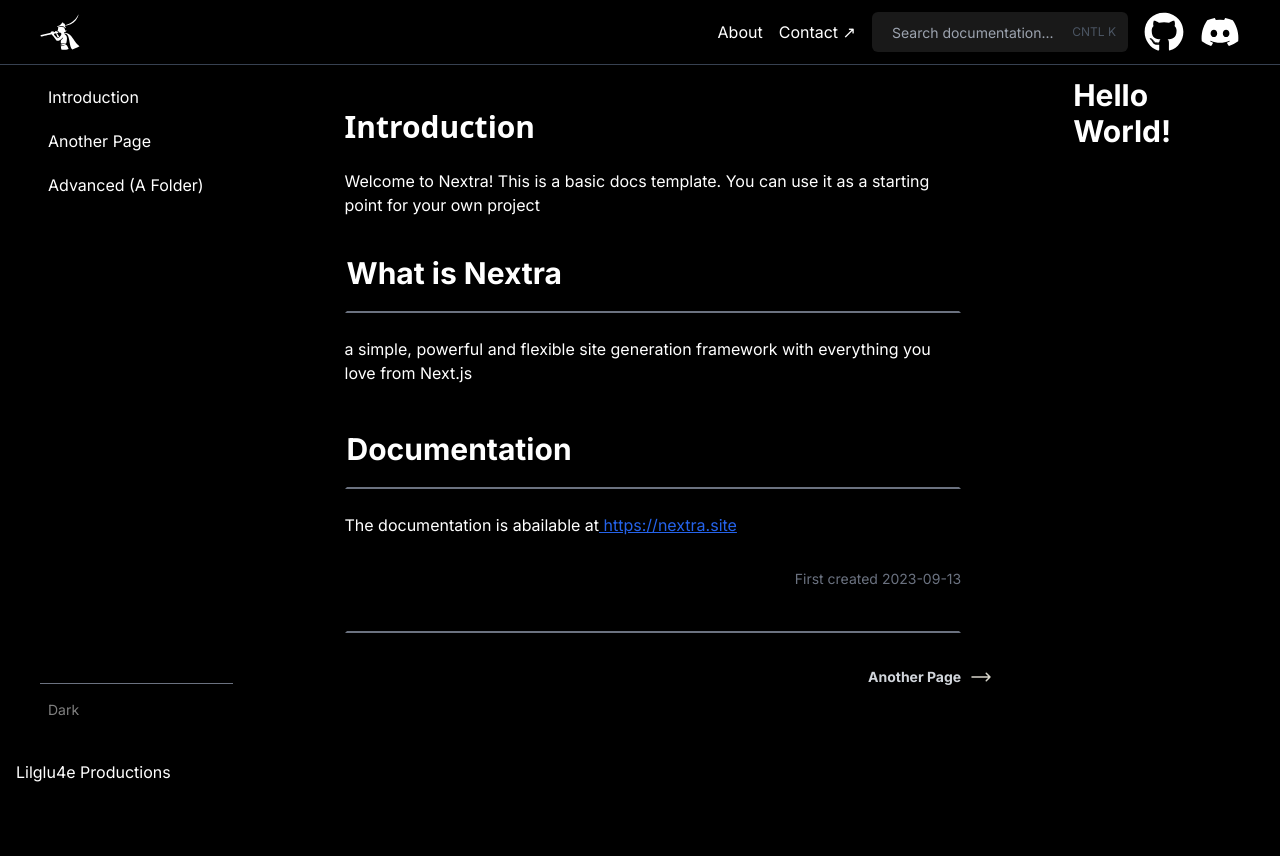
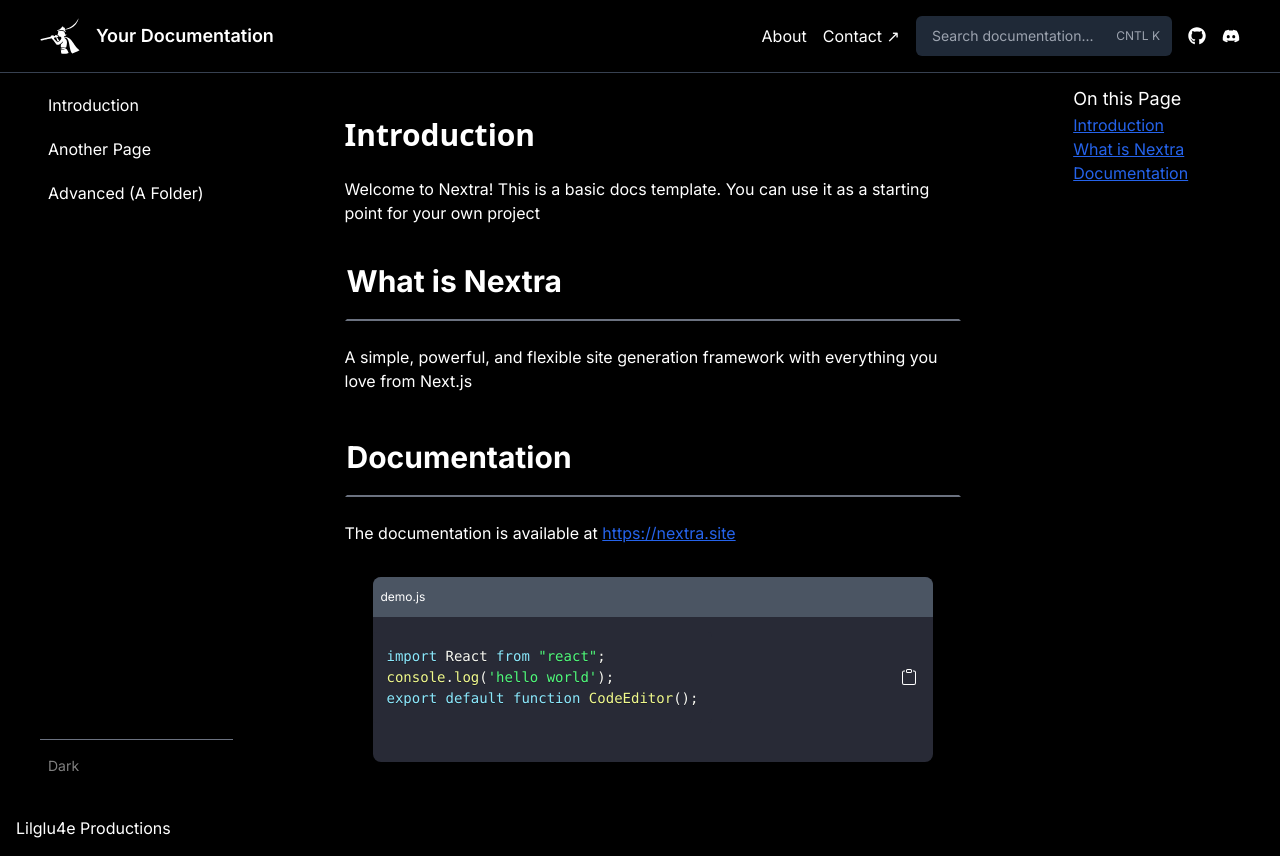
Before and after one commit to mohammadsarraf/next_template_1, a Next.js app: page / in a window 1280 px wide. Before the commit the page ends 800 px from the top, so only its background shows below. Built offline with nearby package versions, Linux system fonts and the light colour scheme.

Commit message:
CodeEditor.tsx

```diff
--- a/package.json
+++ b/package.json
@@ -23,6 +23,7 @@
     "react-dom": "18.2.0",
     "react-icons": "^4.11.0",
     "react-syntax-highlighter": "^15.5.0",
+    "syntax-highlighter": "^0.0.3",
     "tailwindcss": "^3.3.3",
     "typescript": "5.2.2"
   }
--- /dev/null
+++ b/src/app/Components/CodeEditor.tsx
@@ -0,0 +1,57 @@
+// CodeEditor.js
+import React from "react";
+import { Prism as SyntaxHighlighter } from "react-syntax-highlighter";
+import { dracula } from "react-syntax-highlighter/dist/esm/styles/prism";
+import { BsClipboard } from "react-icons/bs";
+
+export default function CodeEditor() {
+    const copyText = () => {
+        const codeElement = document.getElementById("code");
+        if (codeElement) {
+            const range = document.createRange();
+            range.selectNode(codeElement);
+            const selection = window.getSelection();
+            if (selection) {
+                selection.removeAllRanges();
+                selection.addRange(range);
+                try {
+                    document.execCommand("copy");
+                    selection.removeAllRanges();
+                    alert("Code copied to clipboard!");
+                } catch (err) {
+                    console.error("Unable to copy: ", err);
+                    alert("Failed to copy code to clipboard.");
+                }
+            } else {
+                alert("Unable to access the selection object.");
+            }
+        } else {
+            alert(
+                "Code element not found. Make sure the 'id' attribute is set correctly."
+            );
+        }
+    };
+
+    return (
+        <div className="border-black bg-[#282a36] rounded-lg m-5 pb-8">
+            <div className="bg-gray-600 rounded-t-lg text-xs w-full my-2 py-3">
+                <p className="text-white px-2">demo.js</p>
+            </div>
+
+            <div className="codeEditor flex justify-between">
+                <SyntaxHighlighter
+                    id="code"
+                    language="javascript"
+                    style={dracula}
+                    customStyle={{ fontSize: "0.875em" }}
+                    showInlineLineNumbers={true}
+                >
+                    {`import React from "react";\nconsole.log('hello world');\nexport default function CodeEditor();`}
+                </SyntaxHighlighter>
+                <button onClick={copyText} className="mr-4">
+                    <BsClipboard />
+                </button>
+            </div>
+        </div>
+    );
+}
--- a/src/app/Components/Info.tsx
+++ b/src/app/Components/Info.tsx
@@ -1,9 +1,39 @@
 import React from "react";
 
-export default function Info() {
-    return (
-        <div className="flex flex-col text-white w-72 px-10 py-3">
-            <h1>Hello World!</h1>
-        </div>
-    )
+interface InfoProps {
+  // Define any props here if needed
 }
+
+export default function Info(props: InfoProps) {
+  const handleLinkClick = (e: React.MouseEvent<HTMLAnchorElement>, id: string) => {
+    e.preventDefault();
+    const targetElement = document.getElementById(id);
+    if (targetElement) {
+      targetElement.scrollIntoView({ behavior: "smooth" });
+    }
+  };
+
+  return (
+    <div className="flex flex-col text-white w-72 px-10 py-3">
+      <p className="text-lg">On this Page</p>
+      <ul>
+        <li>
+          <a href="#introduction" onClick={(e) => handleLinkClick(e, "introduction")}>
+            Introduction
+          </a>
+        </li>
+        <li>
+          <a href="#what-is-nextra" onClick={(e) => handleLinkClick(e, "what-is-nextra")}>
+            What is Nextra
+          </a>
+        </li>
+        <li>
+          <a href="#documentation" onClick={(e) => handleLinkClick(e, "documentation")}>
+            Documentation
+          </a>
+        </li>
+        {/* Add more links as needed */}
+      </ul>
+    </div>
+  );
+}
--- a/src/app/Components/Main.tsx
+++ b/src/app/Components/Main.tsx
@@ -1,55 +1,55 @@
+// Main.js
 import React from "react";
+import CodeEditor from "./CodeEditor";
+import { BsArrowRight } from 'react-icons/bs';
 
-interface MainProps {
-    name: string; // Specify the type of the 'name' prop
+export default function Main() {
+  const handleLinkClick = (e: React.MouseEvent<HTMLAnchorElement>, id: string) => {
+    e.preventDefault();
+    const targetElement = document.getElementById(id);
+    if (targetElement) {
+      targetElement.scrollIntoView({ behavior: "smooth" });
     }
+  };
 
-export default function Main({ name }: MainProps) {
   return (
-        <div className=" text-white flex-grow px-10 py-3">
-
-            <h1 className="mx-8 mt-8 font-sans text-white transition-colors duration-300 ease-in-out group-hover:text-blue-500">
+    <div className="text-white flex-grow px-10 py-3 overflow-y-scroll">
+      <h1 id="introduction" className="mx-8 mt-8 font-sans text-white transition-colors duration-300 ease-in-out group-hover:text-blue-500">
         Introduction
       </h1>
       <p className="mt-6 mx-8">
-                Welcome to Nextra! This is a basic docs template. You can use it as a starting point for your own project</p>
+        Welcome to Nextra! This is a basic docs template. You can use it as a starting point for your own project
+      </p>
 
       <div className="group">
-
-                <h1 className="mx-8 mt-4 font-bold">
+        <h1 id="what-is-nextra" className="mx-8 mt-4 font-bold">
           What is Nextra
         </h1>
-
         <p className="mt-6 mx-8">
-                    a simple, powerful and flexible site generation framework with everything you love from Next.js
+          A simple, powerful, and flexible site generation framework with everything you love from Next.js
         </p>
-
       </div>
 
-            <div className="group">
+      <div id="documentation" className="group">
         <h1 className="mt-6 mx-8 bold">
           Documentation
         </h1>
         <p className="mx-8 mt-6">
-                    The documentation is abailable at
-                    <a href="www.google.com"> https://nextra.site</a>
+          The documentation is available at <a href="www.google.com">https://nextra.site</a>
         </p>
+        <div className="px-10 py-3">
+          <CodeEditor />
+        </div>
       </div>
 
       <div className="group mx-8 mt-8">
         <p className="text-right text-sm text-gray-500">First created 2023-09-13</p>
-                <h1> </h1>
       </div>
 
-            <div className="flex justify-end items-center mt-8">
-                <a title="Another Page" href="" className="flex items-center space-x-2 text-grey-500 no-underline transition-transform hover:translate-x-2 transform hover:scale-105 duration-300 ease-in-out">
+      <div className="flex justify-end items-center mt-8 hover:cursor-pointer">
         <span className="text-sm font-bold text-gray-300">Another Page</span>
-                    <svg xmlns="http://www.w3.org/2000/svg" fill="none" viewBox="0 0 24 24" strokeWidth={1.5} stroke="#d7d5cb" className="w-6 h-6">
-                        <path strokeLinecap="round" strokeLinejoin="round" d="M17.25 8.25L21 12m0 0l-3.75 3.75M21 12H3" />
-                    </svg>
-                </a>
+        <BsArrowRight className={`text-white ml-3`} />
       </div>
-
     </div>
   );
 }
--- a/src/app/Components/Menu.tsx
+++ b/src/app/Components/Menu.tsx
@@ -1,11 +1,32 @@
-import React, { useState, useRef, useEffect } from "react";
+// Menu.js
+import React, { useState, useRef } from "react";
+
+interface Button {
+  name: string;
+  key: string;
+}
+
+const buttons: Button[] = [
+  {
+    name: "Introduction",
+    key: "Introduction",
+  },
+  {
+    name: "Another Page",
+    key: "Another Page",
+  },
+  {
+    name: "Advanced (A Folder)",
+    key: "Advanced (A Folder)",
+  },
+];
 
 export default function Menu() {
-  const [selectedButton, setSelectedButton] = useState(null);
+  const [selectedButton, setSelectedButton] = useState<string | null>(null);
   const [isThemeDropdownOpen, setIsThemeDropdownOpen] = useState(false);
   const [selectedTheme, setSelectedTheme] = useState("light"); // Default theme
 
-  const handleButtonClick = (buttonName: any) => {
+  const handleButtonClick = (buttonName: string) => {
     setSelectedButton(buttonName);
   };
 
@@ -13,58 +34,29 @@
     setIsThemeDropdownOpen(!isThemeDropdownOpen);
   };
 
-  const handleThemeChange = (theme: any) => {
+  const handleThemeChange = (theme: string) => {
     setSelectedTheme(theme);
     toggleThemeDropdown();
   };
 
-  const themeButtonRef = useRef(null);
-  const [navHeight, setNavHeight] = useState("auto");
+  const themeButtonRef = useRef<HTMLButtonElement | null>(null);
 
-  useEffect(() => {
-    // Get the height of the nav element after it's rendered
-    const navElement = document.getElementById("scrollable-nav");
-    if (navElement) {
-      setNavHeight(navElement.offsetHeight + "px");
-    }
-  }, []);
   return (
     <div className="flex flex-col w-80 px-10 py-3 relative">
-      <div
-        className="flex flex-col flex-grow border-b border-gray-500 overflow-auto"
-        id="scrollable-nav"
-        style={{ maxHeight: navHeight }}
-      >
-        <button
-          className={`text-md text-bold text-left p-2 mb-1 rounded-md hover:bg-blue-100 hover:bg-opacity-10 ${
-            selectedButton === "Introduction"
-              ? "text-blue-600 bg-opacity-20 bg-blue-400 hover:bg-blue-400 hover:bg-opacity-20"
-              : "text-white "
-          }`}
-          onClick={() => handleButtonClick("Introduction")}
-        >
-          Introduction
-        </button>
-        <button
-          className={`text-md text-bold text-left p-2 mb-1 rounded-md hover:bg-blue-100 hover:bg-opacity-10 ${
-            selectedButton === "Another Page"
-              ? "text-blue-600 bg-opacity-20 bg-blue-400 hover:bg-blue-400 hover:bg-opacity-20"
-              : "text-white "
-          }`}
-          onClick={() => handleButtonClick("Another Page")}
-        >
-          Another Page
-        </button>
-        <button
-          className={`text-md text-bold text-left p-2 mb-1 rounded-md hover:bg-blue-100 hover:bg-opacity-10 ${
-            selectedButton === "Advanced (A Folder)"
-              ? "text-blue-600 bg-opacity-20 bg-blue-400 hover:bg-blue-400 hover:bg-opacity-20"
-              : "text-white "
-          }`}
-          onClick={() => handleButtonClick("Advanced (A Folder)")}
-        >
-          Advanced (A Folder)
-        </button>
+      <div className="flex flex-col flex-grow border-b border-gray-500 overflow-auto">
+        {buttons.map((button) => (
+          <button
+            key={button.key}
+            className={`text-md text-bold text-left p-2 mb-1 rounded-md hover:bg-blue-100 hover:bg-opacity-10 ${
+              selectedButton === button.key
+                ? "text-blue-600 bg-opacity-20 bg-blue-400 hover:bg-blue-400 hover:bg-opacity-20"
+                : "text-white"
+            }`}
+            onClick={() => handleButtonClick(button.key)}
+          >
+            {button.name}
+          </button>
+        ))}
       </div>
       <div className="flex flex-col relative">
         <button
@@ -76,9 +68,7 @@
         </button>
         {isThemeDropdownOpen && (
           <div className="flex flex-col-reverse absolute bottom-9 mb-1 w-64">
-            <ul
-              className={`text-md text-bold text-left p-2 mb-1 rounded-md  bg-[#141414]`}
-            >
+            <ul className={`text-md text-bold text-left p-2 mb-1 rounded-md bg-[#141414]`}>
               <li
                 className={`text-md text-white text-bold text-left p-2 mb-1 rounded-md hover:bg-gray-700 hover:bg-opacity-10`}
                 onClick={() => handleThemeChange("light")}
--- a/src/app/Components/Navbar.tsx
+++ b/src/app/Components/Navbar.tsx
@@ -1,6 +1,5 @@
-'use client'
 import React, { useRef, useEffect } from "react";
-import { FaPiedPiperAlt, FaGithub, FaDiscord } from 'react-icons/fa'
+import { FaPiedPiperAlt, FaGithub, FaDiscord, FaSearch } from 'react-icons/fa'
 
 export default function Navbar() {
   const searchInputRef = useRef<HTMLInputElement | null>(null);
@@ -23,27 +22,46 @@
   }, []);
 
   return (
-		<div>
-			<nav className="flex w-screen h-1/5 py-3 px-10 border-b border-gray-700 justify-between">
-				<div>
-					<FaPiedPiperAlt className={`text-white h-10 w-10`} />
+    <nav className="flex w-full h-20 py-3 px-10 border-b border-gray-700 justify-between items-center">
+      <div className="flex items-center space-x-4">
+        <FaPiedPiperAlt className="text-white h-10 w-10" />
+        <div className="text-white text-lg font-semibold">Your Documentation</div>
       </div>
-				<div className="flex items-center space-x-4 text-white">
-					<div>About</div>
-					<div>Contact ↗</div>
+
+      <div className="flex items-center space-x-4">
+        <div className="text-white hover:underline cursor-pointer">About</div>
+        <div className="text-white hover:underline cursor-pointer">Contact ↗</div>
+
         <div className="relative">
           <input
             ref={searchInputRef}
             type="text"
-							className="bg-gray-100 bg-opacity-10 h-10 px-5 pr-10 rounded-md text-sm focus:outline-none w-64 text-white"
+            className="bg-gray-800 text-white placeholder-gray-400 h-10 px-4 py-2 pr-10 rounded-md text-sm focus:outline-none w-64"
             placeholder="Search documentation..."
           />
-						<span className="absolute right-3 top-1/2 transform -translate-y-1/2 text-gray-600 text-xs">CNTL K</span>
+          <span className="absolute right-3 top-1/2 transform -translate-y-1/2 text-gray-400 text-xs">
+            {/* <FaSearch className="text-lg" /> */}{`CNTL K`}
+          </span>
         </div>
-					<FaGithub className={`text-white h-10 w-10`} />
-					<FaDiscord className={`text-white h-10 w-10`} />
+
+        <a
+          href="https://github.com/your-github-repo"
+          target="_blank"
+          rel="noopener noreferrer"
+          className="text-white hover:text-blue-500"
+        >
+          <FaGithub className="text-lg" />
+        </a>
+
+        <a
+          href="https://discord.gg/your-discord-invite"
+          target="_blank"
+          rel="noopener noreferrer"
+          className="text-white hover:text-blue-500"
+        >
+          <FaDiscord className="text-lg" />
+        </a>
       </div>
     </nav>
-		</div>
-	)
+  );
 }
--- a/src/app/globals.css
+++ b/src/app/globals.css
@@ -45,3 +45,52 @@
     color: var(--hover-color, #3b82f6);
     transition: color 0.3s ease-in-out;
 }
+
+
+/* styles.css */
+
+/* Customize the vertical scrollbar */
+::-webkit-scrollbar {
+    width: 12px;
+    /* Width of the scrollbar */
+}
+
+::-webkit-scrollbar-thumb {
+    background: #888;
+    /* Color of the scrollbar thumb */
+    border-radius: 6px;
+    /* Rounded corners of the thumb */
+}
+
+::-webkit-scrollbar-thumb:hover {
+    background: #555;
+    /* Color of the thumb on hover */
+}
+
+/* Customize the horizontal scrollbar */
+::-webkit-scrollbar-track {
+    background: #f1f1f1;
+    /* Color of the scrollbar track */
+}
+
+::-webkit-scrollbar-track-piece {
+    background: #000000;
+    /* Color of the scrollbar track piece */
+}
+
+/* Customize the horizontal scrollbar thumb */
+::-webkit-scrollbar-thumb:horizontal {
+    background: #888;
+    /* Color of the scrollbar thumb */
+}
+
+/* Customize the horizontal scrollbar thumb on hover */
+::-webkit-scrollbar-thumb:horizontal:hover {
+    background: #555;
+    /* Color of the thumb on hover */
+}
+
+/* Hide the scrollbar buttons (arrows) */
+::-webkit-scrollbar-button {
+    display: none;
+}
--- a/src/app/page.tsx
+++ b/src/app/page.tsx
@@ -1,4 +1,5 @@
 'use client'
+// Home.js
 import React from "react";
 import Navbar from "./Components/Navbar";
 import Menu from "./Components/Menu";
@@ -7,16 +8,17 @@
 
 export default function Home() {
 	return (
-		<div className="min-h-screen flex flex-col">
-			<Navbar />
-			<main className="flex flex-grow">
-				<Menu />
-				<Main name={``} />
-				<Info />
-			</main>
-			<footer className="">
-				<p className="text-white p-4">Lilglu4e Productions</p>
-			</footer>
+		<div>
+			<div className="max-h-screen flex flex-col">
+				<Navbar />
+				<div className="flex-grow flex max-h-screen overflow-y-hidden">
+					<Menu />
+					<Main />
+					<Info />
+				</div>
+			</div>
+			<footer className="text-white p-4">Lilglu4e Productions</footer>
 		</div>
-	)
+
+	);
 }
```
Also changed, not shown: 1 other file (tests, documents, lock files or other folders). Lines whose indentation alone changed are shown as unchanged.
